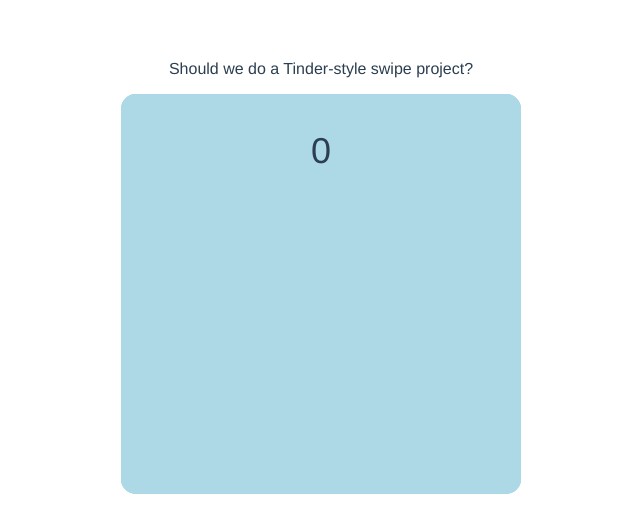
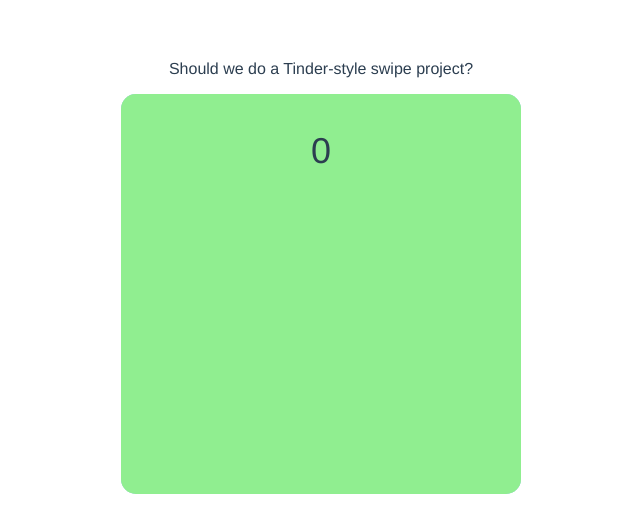
Before and after one commit to dreamz89/Swipe-Card, a Vue app: page / in a window 1280 px wide. Shown: the top 532 px of the page, without its empty margins (319-959 px from the left). Built offline with nearby package versions, Linux system fonts and the light colour scheme.

Commit message:
next card flip to back

```diff
--- a/src/components/Card.vue
+++ b/src/components/Card.vue
@@ -1,8 +1,12 @@
 <template>
-  <div class="card"
-    :style="{ zIndex: zIndex }">
-    <p>{{ text }}</p>
-    <p>{{ index }}</p>
+  <div class="card" :style="{ zIndex: zIndex }">
+    <div class="innercard" :class="index === 0 ? 'is-flipped' : null">
+      <div class="card__face card__face--front"></div>
+      <div class="card__face card__face--back">
+        <p>{{ text }}</p>
+        <p>{{ index }}</p>
+      </div>
+    </div>
   </div>
 </template>
 
@@ -17,17 +21,15 @@
 }
 </script>
 
+<!-- https://3dtransforms.desandro.com/card-flip -->
 <style>
   .card {
     position: absolute;
     height: 100%;
     width: 100%;
     border-radius: 15px;
-    background-color: lightblue;
     cursor: move;
     cursor: grab;
-    transform-style: preserve-3d;
-    transform-origin: center 200%;
   }
   .card.reset {
     transition: transform 0.3s;
@@ -42,9 +44,33 @@
     transform: translateX(300px) rotate(15deg) !important;
   }
   .card p {
-    font-size: 36px
+    font-size: 36px;
   }
   .card:active {
     cursor: grabbing;
   }
+  .innercard {
+    height: 100%;
+    width: 100%;
+    transition: transform 1s;
+    position: relative;
+    transform-style: preserve-3d;
+  }
+  .card__face {
+    position: absolute;
+    height: 100%;
+    width: 100%;
+    border-radius: 15px;
+    backface-visibility: hidden;
+  }
+  .card__face--front {
+    background-color: lightblue;
+  }
+  .card__face--back {
+    background-color: lightgreen;
+    transform: rotateY(180deg);
+  }
+  .innercard.is-flipped {
+    transform: rotateY(180deg);
+  }
 </style>
--- a/src/components/HelloWorld.vue
+++ b/src/components/HelloWorld.vue
@@ -96,10 +96,12 @@
         activeCard.classList.remove("toLeft", "toRight", "reset")
       }, 300)
     },
-    ontransitionend() {
+    ontransitionend(e) {
       if (this.chosen){
         this.cardsArray[this.cardNumber].style.display = "none"
         this.cardNumber < this.cardsInfo.length - 1 ? this.cardNumber += 1 : null
+        const innercards = document.querySelectorAll('.innercard')
+        Array.prototype.slice.call(innercards)[this.cardNumber].classList.add('is-flipped')
       }
 
       this.chosen = false
```
